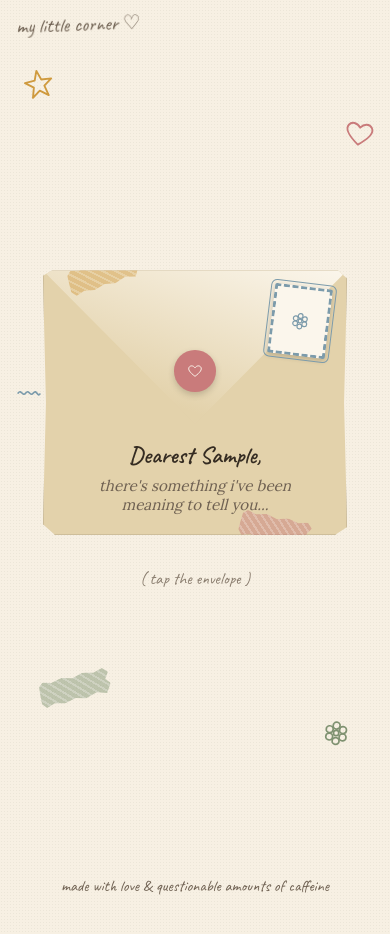
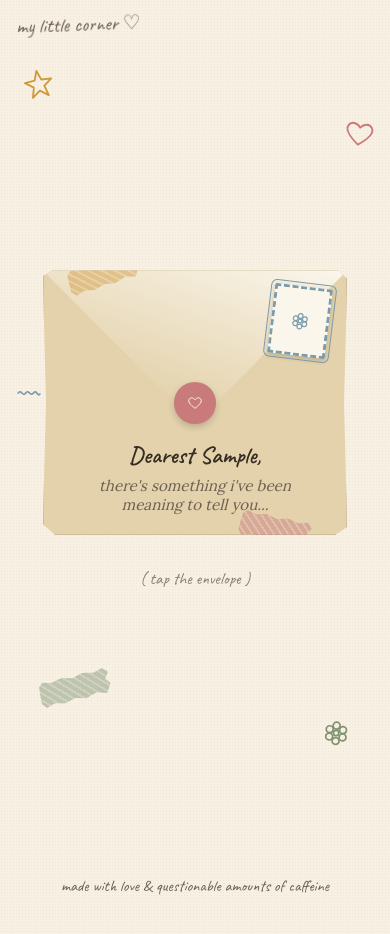
Before and after one commit to BhavanaBandi/ScribblesAndBits, a Next.js app: page / in a window 390 px wide. Both pictures are taken after typing "Sample" into the empty fields and a click on the button "open your letter →". Built offline with nearby package versions, Linux system fonts and the light colour scheme.

Commit message:
minor edits - phone

```diff
--- a/src/components/Envelope.module.css
+++ b/src/components/Envelope.module.css
@@ -71,7 +71,7 @@
 
 .seal {
   position: absolute;
-  top: 38%;
+  top: 50%;
   left: 50%;
   /* Centered via negative margins, not a CSS transform: framer-motion
      drives this element's transform (scale/rotate) directly and would
```
